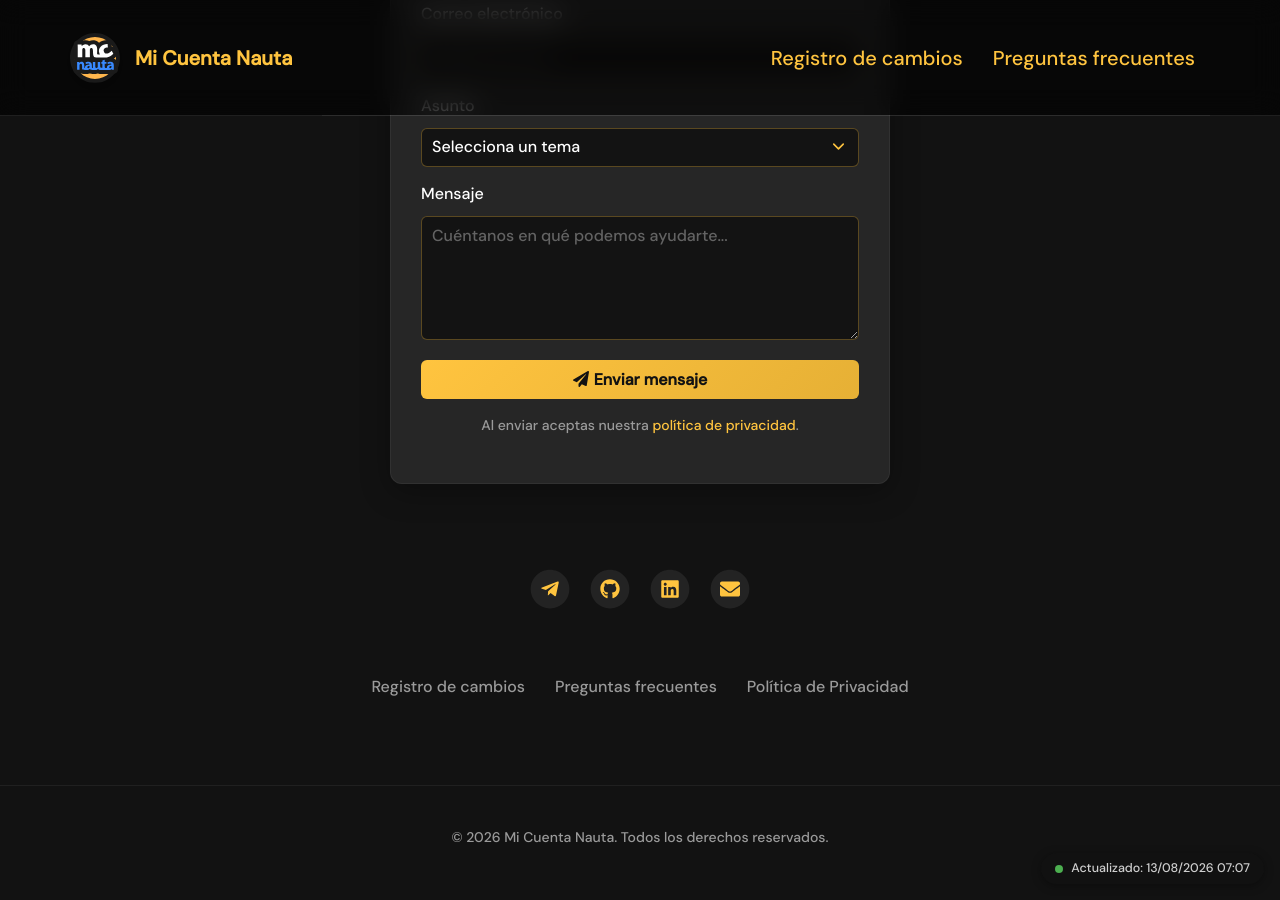
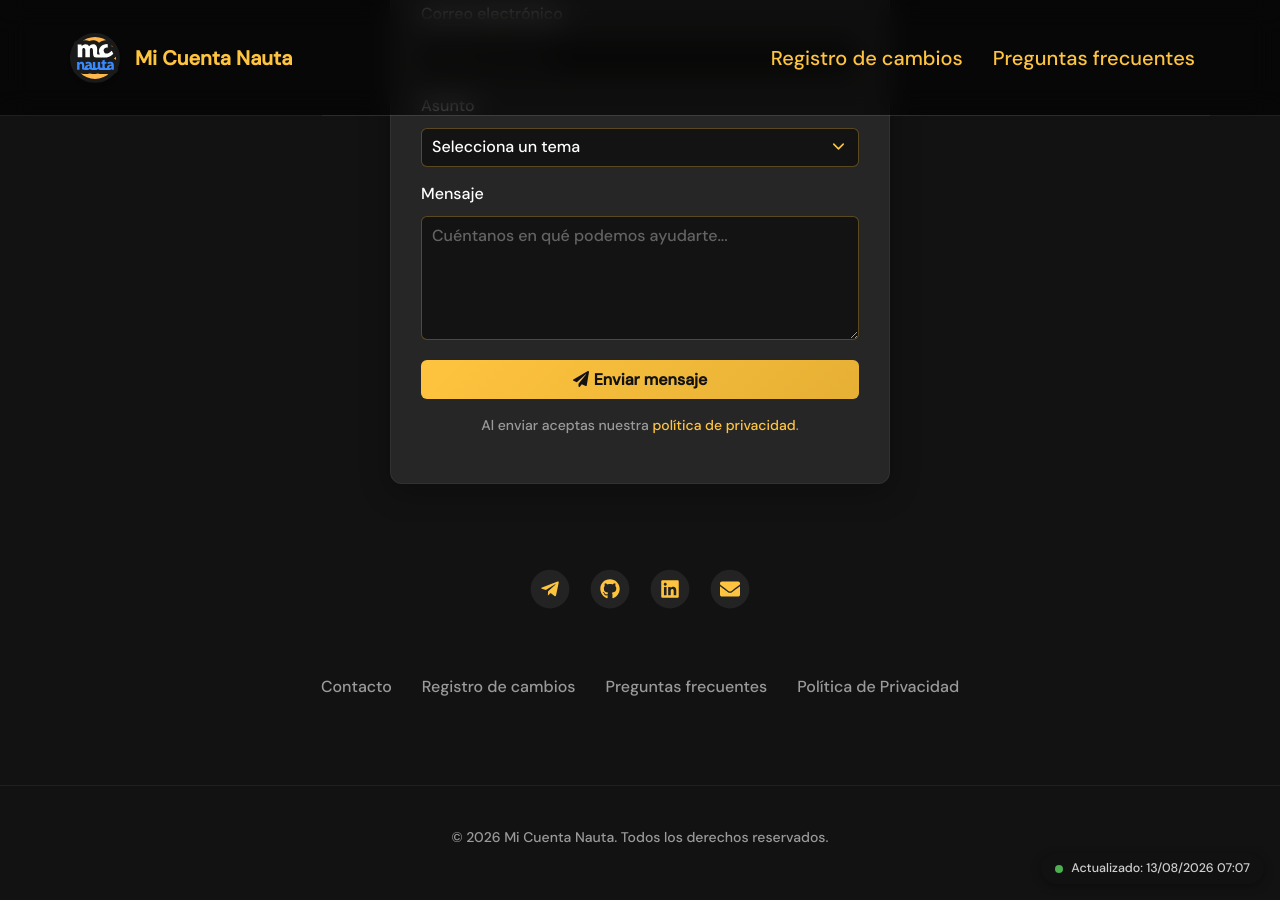
Before and after one commit to micuentanauta/micuentanauta.github.io, a Jekyll site: the page built from about/contact.md, in a window 1280 px wide and 900 px high, scrolled down 1842 px. Built offline with Jekyll 4.4.1, drawn with Linux system fonts in a browser that asks for light colours.

Commit message:
content: enlace a Contacto en el footer

```diff
--- a/_includes/footer.html
+++ b/_includes/footer.html
@@ -76,6 +76,7 @@
 	</div>
 
 	<div class="footerLinks">
+		<a href="{{ '/about/contact/' | relative_url }}" target="_self">Contacto</a>
 		{% for page in site.pages %}
 			{% if page.title and page.include_in_footer != false %}
 				<a href="{{ page.url | relative_url }}" target="_self">{{ page.title }}</a>
```
Also changed, not shown: about/contact.md (+1 -0 lines).
